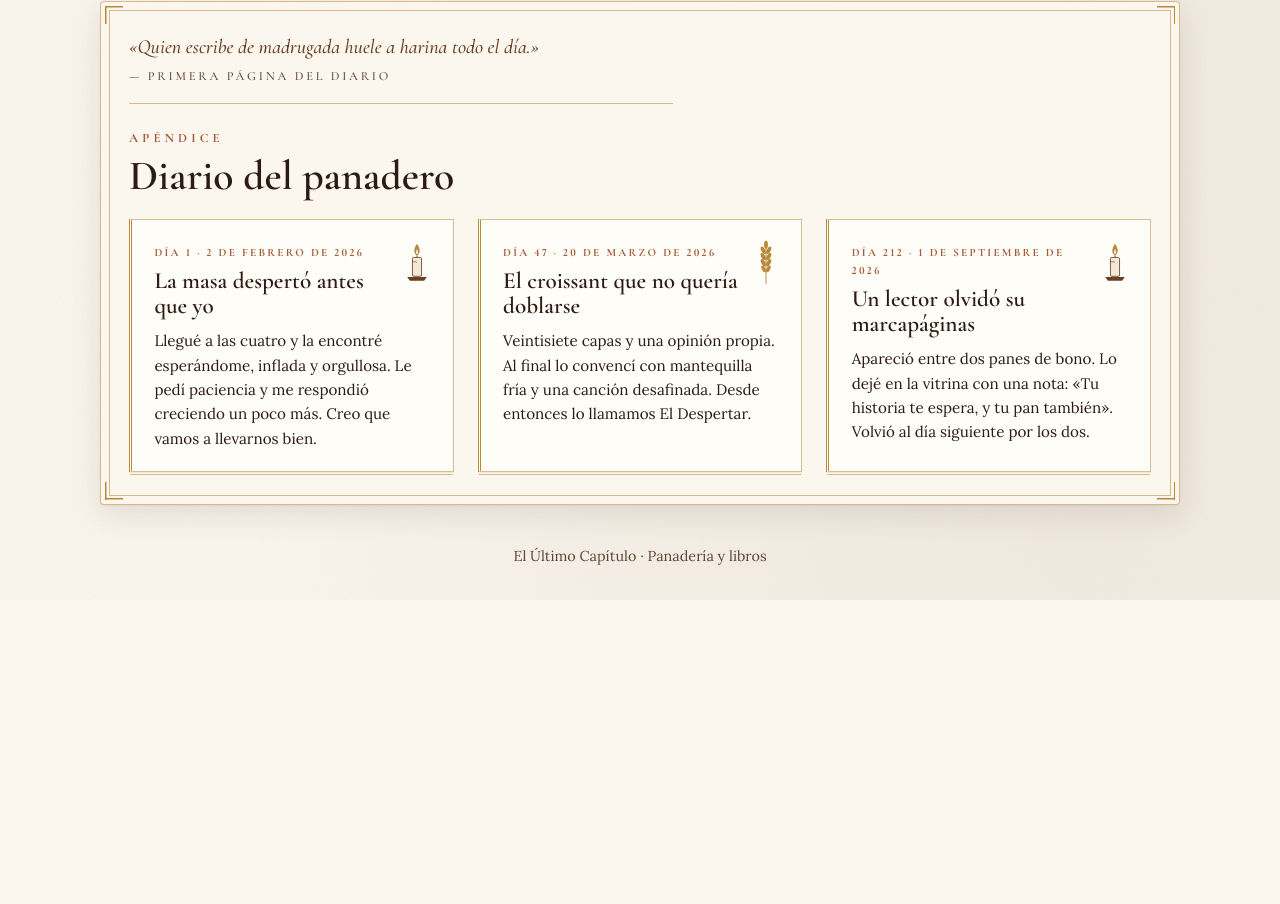
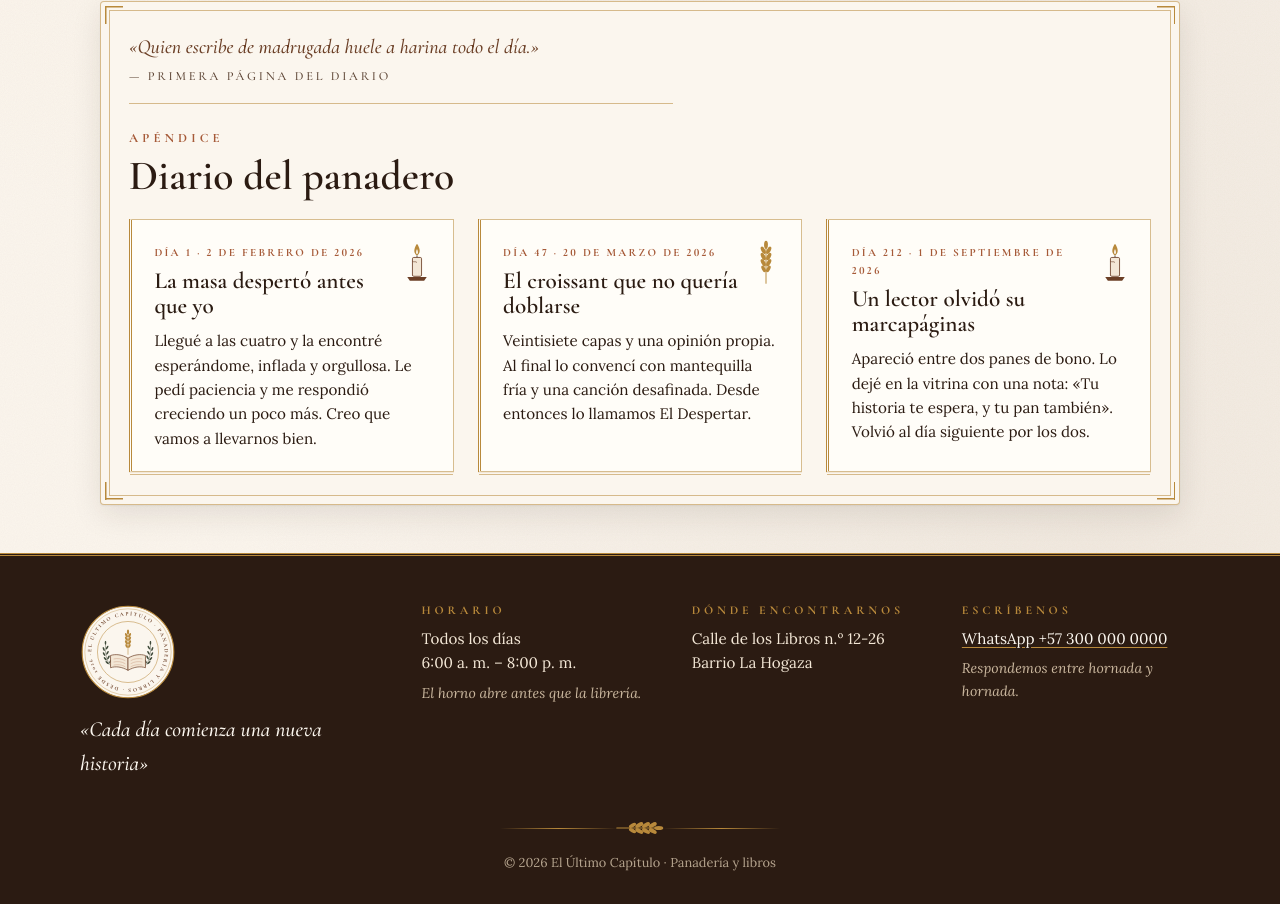
Before and after one commit to jsebastianBeltran2002/PENU-PANADERIA, a plain HTML site: page frontend/index.html in a window 1280 px wide. Shown: the part 2201-3105 px from the top of the page. Before the commit the page ends 2801 px from the top, so only its background shows below. Drawn offline with nearby package versions, Linux system fonts and the light colour scheme; no server answers; a script that the page names is missing.

Commit message:
Rediseño 10: pie de página con horario, dirección, WhatsApp y eslogan
Co-Authored-By: Claude Opus 5.5 <noreply@anthropic.com>

```diff
--- a/frontend/index.html
+++ b/frontend/index.html
@@ -313,7 +313,30 @@
     <a class="boton" href="#pedido">Ver pedido</a>
   </div>
 
-  <footer class="pie">El Último Capítulo · Panadería y libros</footer>
+  <footer class="pie">
+    <div class="pie-contenido">
+      <div class="pie-marca">
+        <svg class="pie-sello" viewBox="0 0 220 220" aria-hidden="true"><use href="#sello"/></svg>
+        <p class="pie-eslogan">«Cada día comienza una nueva historia»</p>
+      </div>
+      <div>
+        <h2 class="etiqueta">Horario</h2>
+        <p>Todos los días<br>6:00 a. m. – 8:00 p. m.</p>
+        <p class="pie-nota">El horno abre antes que la librería.</p>
+      </div>
+      <div>
+        <h2 class="etiqueta">Dónde encontrarnos</h2>
+        <address>Calle de los Libros n.º 12-26<br>Barrio La Hogaza</address>
+      </div>
+      <div>
+        <h2 class="etiqueta">Escríbenos</h2>
+        <p><a class="pie-enlace" href="https://wa.me/573000000000" rel="noopener" target="_blank">WhatsApp +57 300 000 0000</a></p>
+        <p class="pie-nota">Respondemos entre hornada y hornada.</p>
+      </div>
+    </div>
+    <div class="divisor" aria-hidden="true"><span></span><svg viewBox="0 0 24 64"><use href="#espiga"/></svg><span></span></div>
+    <p class="pie-legal">© 2026 El Último Capítulo · Panadería y libros</p>
+  </footer>
 
   <script src="config.js"></script>
   <script src="app.js"></script>
--- a/frontend/styles.css
+++ b/frontend/styles.css
@@ -402,7 +402,34 @@ input.invalido { border-color: var(--error); background: #fbefea; }
 .pagina .boton { width: auto; }
 .pagina-folio { margin: 1.25rem 0 0; font-family: var(--titulos); font-style: italic; color: var(--tinta-suave); }
 
-.pie { text-align: center; color: var(--tinta-suave); font-size: .9rem; padding: 0 1rem 2rem; }
+/* ---------- Pie de pagina ---------- */
+.pie {
+  margin-top: 3rem;
+  padding: 3rem 1.25rem 1.5rem;
+  background: var(--tinta);
+  color: var(--pergamino);
+  border-top: 3px double var(--dorado);
+  font-size: .95rem;
+}
+.pie-contenido {
+  max-width: 1120px;
+  margin: 0 auto;
+  display: grid;
+  grid-template-columns: 1.3fr 1fr 1fr 1fr;
+  gap: 2rem;
+}
+.pie .etiqueta { color: var(--dorado); font-size: .75rem; margin-bottom: .6rem; }
+.pie p, .pie address { margin: 0 0 .4rem; }
+.pie address { font-style: normal; }
+.pie-marca { display: flex; flex-direction: column; align-items: flex-start; gap: .75rem; }
+.pie-sello { width: 96px; height: 96px; }
+.pie-eslogan { font-family: var(--titulos); font-style: italic; font-size: 1.35rem; color: var(--crema); }
+.pie-nota { font-style: italic; color: #cbb89f; font-size: .88rem; }
+.pie-enlace { color: var(--crema); text-decoration-color: var(--dorado); text-underline-offset: 3px; }
+.pie-enlace:hover { color: var(--dorado); }
+.pie-enlace:focus-visible { outline: 2px solid var(--dorado); outline-offset: 3px; }
+.pie .divisor { margin: 2rem auto 1rem; }
+.pie-legal { text-align: center; font-size: .8rem; color: #b5a48e; }
 
 /* ---------- Accesibilidad ---------- */
 .sr-only {
@@ -457,7 +484,8 @@ input.invalido { border-color: var(--error); background: #fbefea; }
 .barra-movil { display: none; }
 
 @media (max-width: 820px) {
-  .layout { grid-template-columns: 1fr; margin-bottom: 6rem; }
+  .layout { grid-template-columns: 1fr; }
+  .pie { padding-bottom: 6rem; }
   .pedido { position: relative; top: 0; scroll-margin-top: 1rem; }
   .barra-movil:not([hidden]) {
     display: flex;
@@ -475,11 +503,13 @@ input.invalido { border-color: var(--error); background: #fbefea; }
 }
 
 @media (max-width: 900px) {
+  .pie-contenido { grid-template-columns: 1fr 1fr; }
   .historia-grid { grid-template-columns: 1fr; }
   .diario { grid-template-columns: 1fr; }
 }
 
 @media (max-width: 480px) {
+  .pie-contenido { grid-template-columns: 1fr; gap: 1.5rem; }
   .portada { padding: 1.25rem .75rem 2.5rem; }
   .portada-marco { padding: 2rem 1rem 2.25rem; }
   .panel { padding: 1.5rem 1.1rem; }
```
